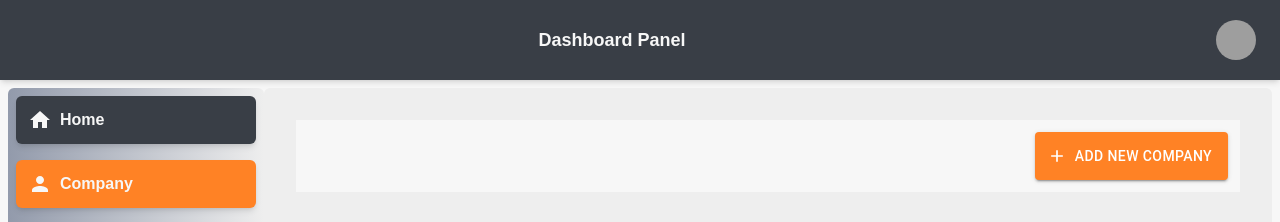
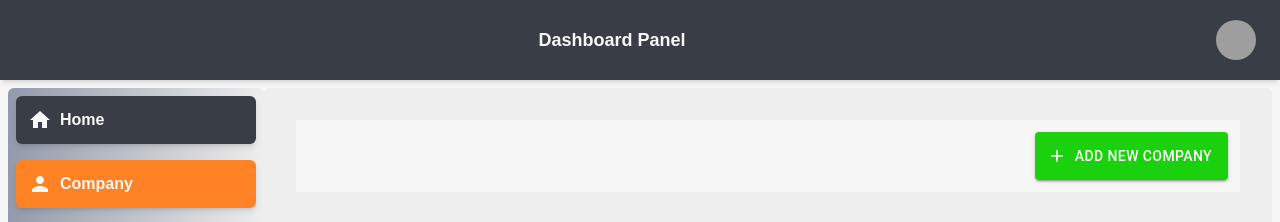
Before and after one commit to shahidse/logistic, a Next.js app: page /dashboard/company in a window 1280 px wide. Shown: the top 222 px of the page. Built offline with nearby package versions, Linux system fonts and the light colour scheme; no server answers; grey boxes are pictures that could not be loaded.

Commit message:
done with company form

```diff
--- a/src/app/dashboard/company/layout.tsx
+++ b/src/app/dashboard/company/layout.tsx
@@ -4,28 +4,44 @@ import ButtonStack from '@/components/common/ButtonStack'
 import CustomButton from '@/components/common/CustomeButton'
 import { Add } from '@mui/icons-material'
 import { Box } from '@mui/material'
-import { useRouter } from 'next/navigation'
+import { useParams, useRouter } from 'next/navigation'
 import React from 'react'
+import { useAppDispatch, useAppSelector } from '@/lib/hooks';
+import { resetState } from '@/lib/features/company/comapanySlice';
 
-function ProductsLayout({ children, params }: { children: React.JSX.Element, params: { id: string }; }) {
+function CompanyLayout({ children }: { children: React.JSX.Element }) {
     const router = useRouter()
-    const { id } = params;
+    const param = useParams()
+    const { id } = param
+    const dispatch = useAppDispatch()
+    const { form: { name } } = useAppSelector(state => state.company)
     const handleAddProduct = () => {
+        dispatch(resetState())
         router.push('/dashboard/company/add')
     }
     return (
         <Box className='flex flex-col gap-8'>
-            <ActionBar  >
-                <ButtonStack>
+            <ActionBar>
+                <ButtonStack className='flex justify-between w-full '>
                     <>
-                        <CustomButton startIcon={<Add />} fullWidth={false} onClick={handleAddProduct} sx={{ backgroundColor: id != 'add' ? 'var(--action)' : 'var(--success)' }}>Add New Company</CustomButton>
+                        <Box className="flex items-center font-bold text-2xl pl-4">
+                            {id === 'add' ? 'Add New Company' : id ? `Edit ${name}` : ''}
+                        </Box>
+
+                        <CustomButton
+                            startIcon={<Add />}
+                            fullWidth={false}
+                            onClick={handleAddProduct}
+                            sx={{ backgroundColor: id !== 'add' ? 'var(--success)' : 'var(--action)' }}
+                        >
+                            Add New Company
+                        </CustomButton>
                     </>
                 </ButtonStack>
-
             </ActionBar>
             {children}
         </Box>
     )
 }
 
-export default ProductsLayout
+export default CompanyLayout
--- a/src/components/common/CustomeButton.tsx
+++ b/src/components/common/CustomeButton.tsx
@@ -39,7 +39,7 @@ const CustomButton: React.FC<CustomButtonProps> = ({
     ...props
 }) => {
     // Set TailwindCSS and MUI Button classes dynamically
-    const buttonClasses = ` h-12  text-sm font-medium rounded-[10px] shadow-lg focus:bg-action ${variant === 'contained'
+    const buttonClasses = ` h-12  text-sm font-medium rounded-[10px] shadow-lg focus:bg-action focus:text-white focus:border-white ${variant === 'contained'
         ? ' text-surface hover:bg-action'
         : variant === 'outlined'
             ? 'border-2 border-blue-500 text-blue-500 hover:bg-blue-500 hover:text-white'
--- a/src/components/common/CustomizeButtons.tsx
+++ /dev/null
@@ -1,18 +0,0 @@
-import * as React from 'react';
-import Button from '@mui/material/Button';
-import DeleteIcon from '@mui/icons-material/Delete';
-import SendIcon from '@mui/icons-material/Send';
-import Stack from '@mui/material/Stack';
-
-export default function CustomizeButtons() {
-    return (
-        <Stack direction="row" spacing={2}>
-            <Button variant="outlined" startIcon={<DeleteIcon />}>
-                Delete
-            </Button>
-            <Button variant="contained" endIcon={<SendIcon />}>
-                Send
-            </Button>
-        </Stack>
-    );
-}
--- a/src/hooks/formHandler.ts
+++ b/src/hooks/formHandler.ts
@@ -46,7 +46,6 @@ export const useFormHandler = <
     dispatch(setFormState({ key: name as K, value: newValue as V }));
   };
 
-  // Handle form submission
   const handleSubmit = (e: React.FormEvent<HTMLFormElement>) => {
     e.preventDefault();
     dispatch(submitAction(form))
@@ -64,7 +63,7 @@ export const useFormHandler = <
       });
   };
   useEffect(() => {
-    if (id && typeof id == 'number' && getDataById) {
+    if (id &&  id != 'add' && getDataById) {
       dispatch(getDataById(id));
     }
   }, [id, getDataById, dispatch]);
```
